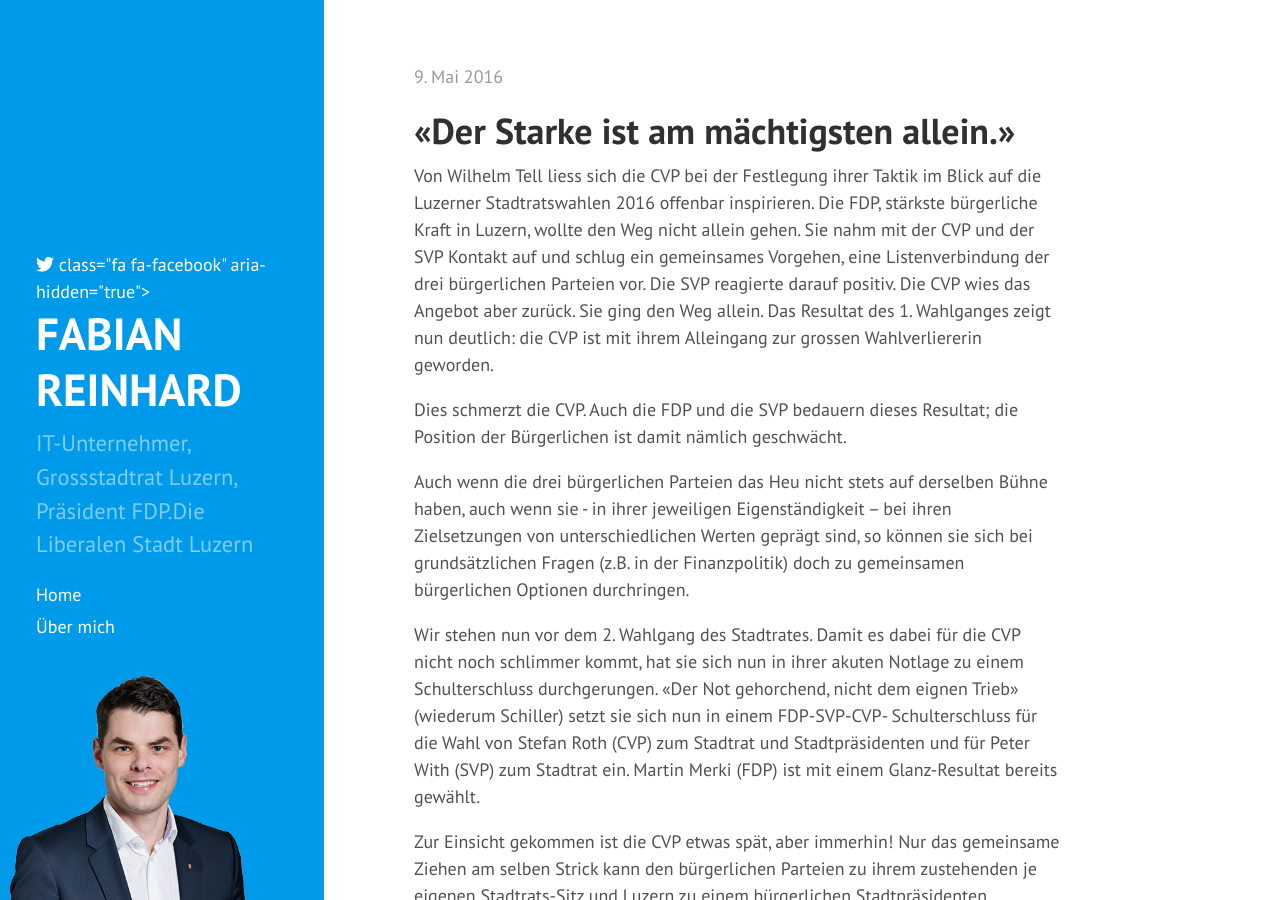
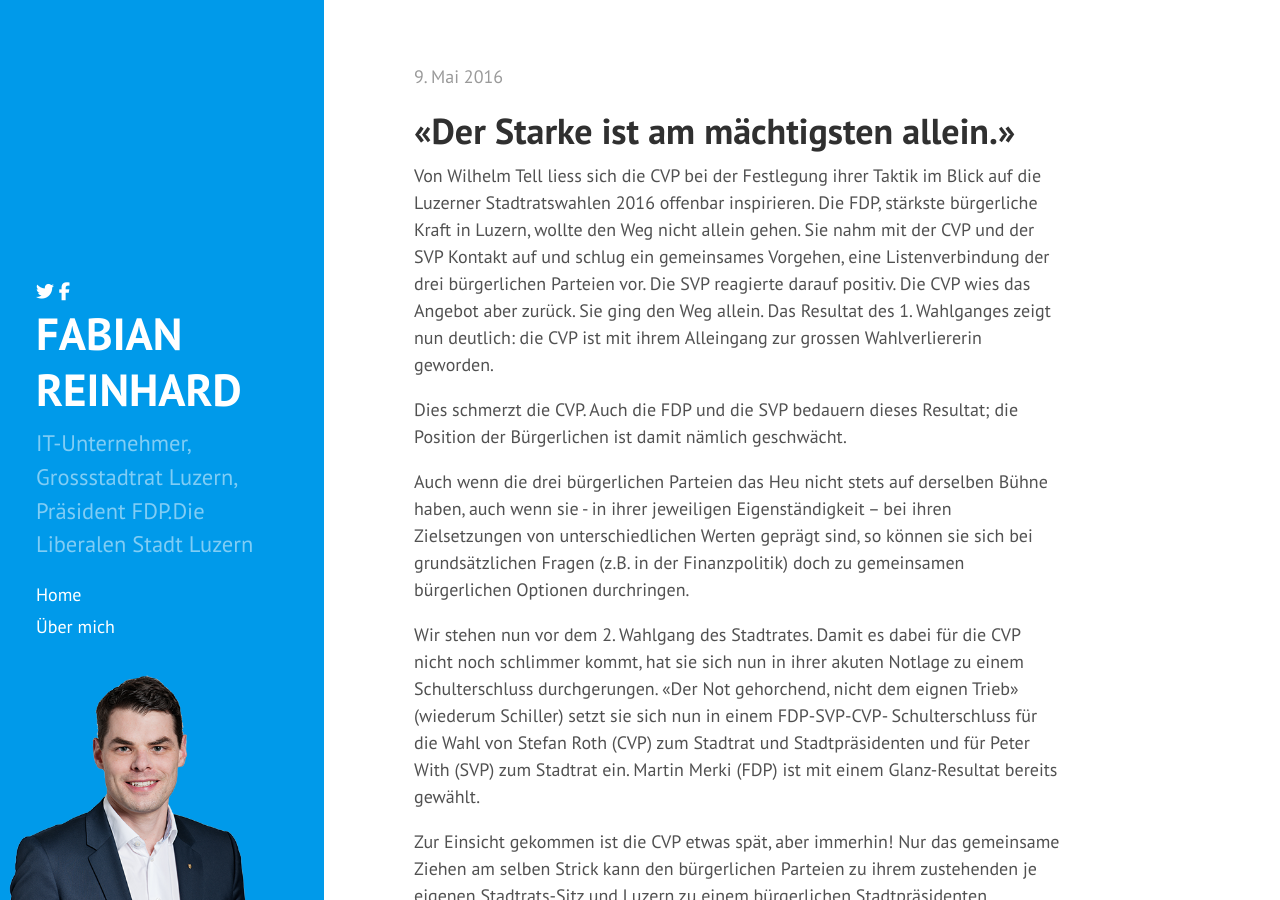
Before and after one commit to freinhard/freinhard.github.io, a Jekyll site: the page built from index.html, in a window 1280 px wide and 900 px high. Built offline with Jekyll 4.4.1, drawn with Linux system fonts in a browser that asks for light colours; nearby versions of some CDN libraries; the list of posts is cut into pages by our own code; comment, search, counter and statistics services are not loaded.

Commit message:
Correct icon

```diff
--- a/_includes/sidebar.html
+++ b/_includes/sidebar.html
@@ -3,7 +3,7 @@
     <div class="sidebar-about">
 
       <a href="https://www.facebook.com/fabian.reinhard.372" target="_blank"><i class="fa fa-twitter" aria-hidden="true"></i></a>
-      <a href="https://twitter.com/fabianreinhard" target="_blank">class="fa fa-facebook" aria-hidden="true"></i></a>
+      <a href="https://twitter.com/fabianreinhard" target="_blank"><i class="fa fa-facebook" aria-hidden="true"></i></a>
 
       <h1>
         <a href="{{ site.baseurl }}">
```
